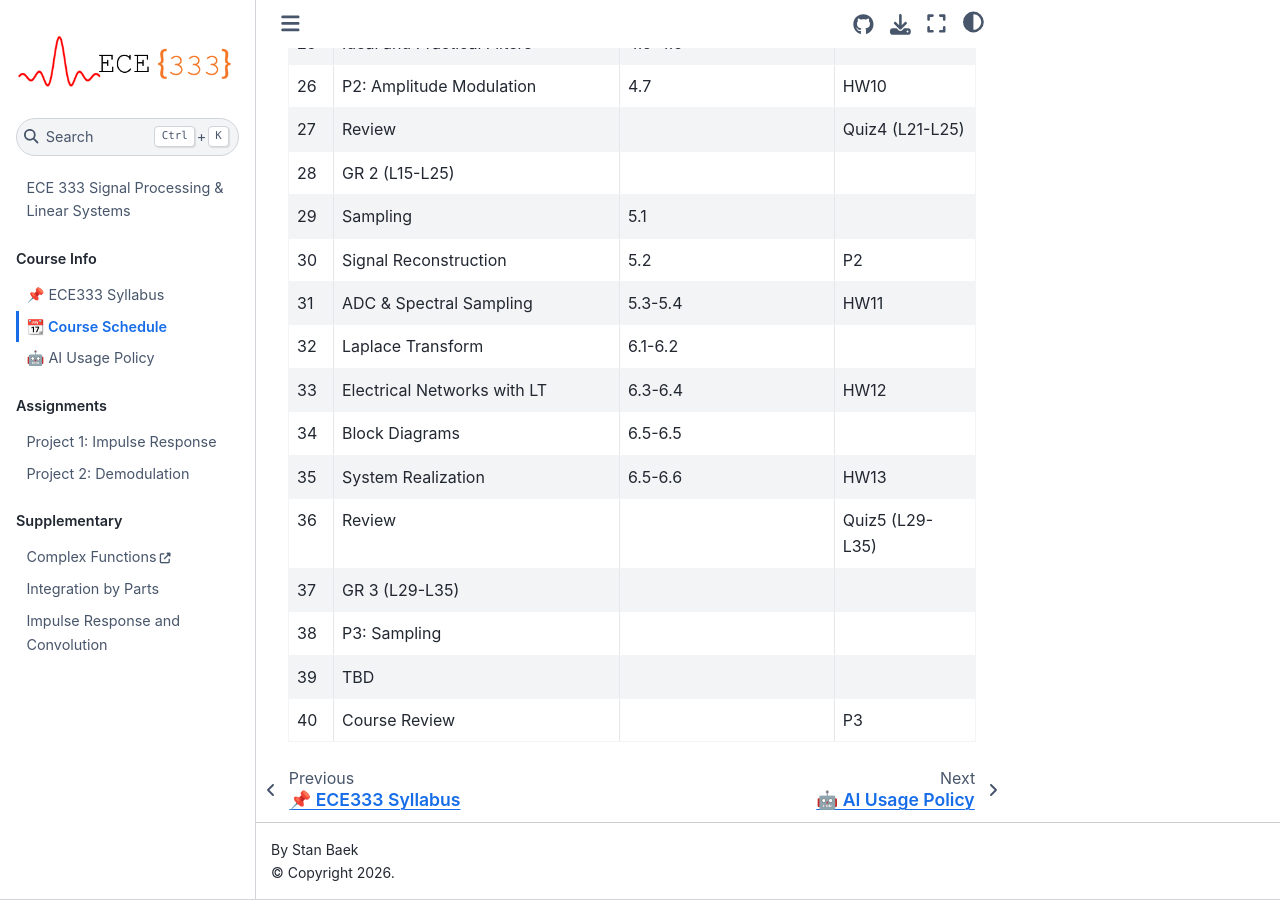
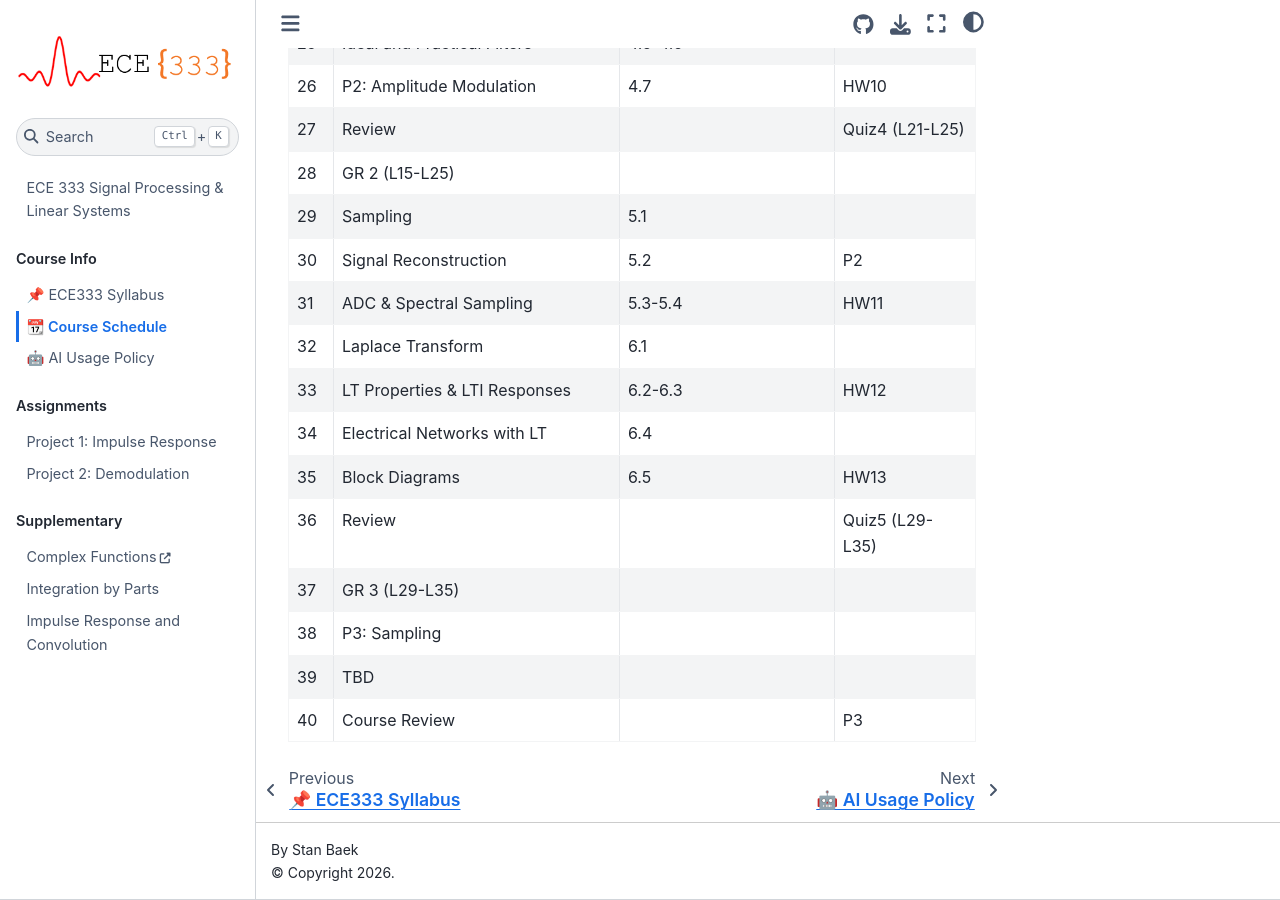
Before and after one commit to USAFA-ECE/ece333, a Jupyter Book: the page built from book/schedule.md, in a window 1280 px wide and 900 px high, scrolled down 1389 px. Built offline with Jupyter Book 1.0.4 settings and Sphinx 7.4.7 and the Sphinx Book theme 1.1.4, drawn with Linux system fonts in a browser that asks for light colours.

Commit message:
Updated schedule

```diff
--- a/book/schedule.md
+++ b/book/schedule.md
@@ -39,10 +39,10 @@ This schedule is subject to change as appropriate.
 |29 | Sampling                          | 5.1              |                 |
 |30 | Signal Reconstruction             | 5.2              | P2              |
 |31 | ADC & Spectral Sampling           | 5.3-5.4          | HW11            |
-|32 | Laplace Transform                 | 6.1-6.2          |                 |
-|33 | Electrical Networks with LT       | 6.3-6.4          | HW12            |
-|34 | Block Diagrams                    | 6.5-6.5          |                 |
-|35 | System Realization                | 6.5-6.6          | HW13            |
+|32 | Laplace Transform                 | 6.1              |                 |
+|33 | LT Properties & LTI Responses     | 6.2-6.3          | HW12            |
+|34 | Electrical Networks with LT       | 6.4              |                 |
+|35 | Block Diagrams                    | 6.5              | HW13            |
 |36 | Review                            |                  | Quiz5 (L29-L35) |
 |37 | GR 3 (L29-L35)                    |                  |                 |
 |38 | P3: Sampling                      |                  |                 |
```
